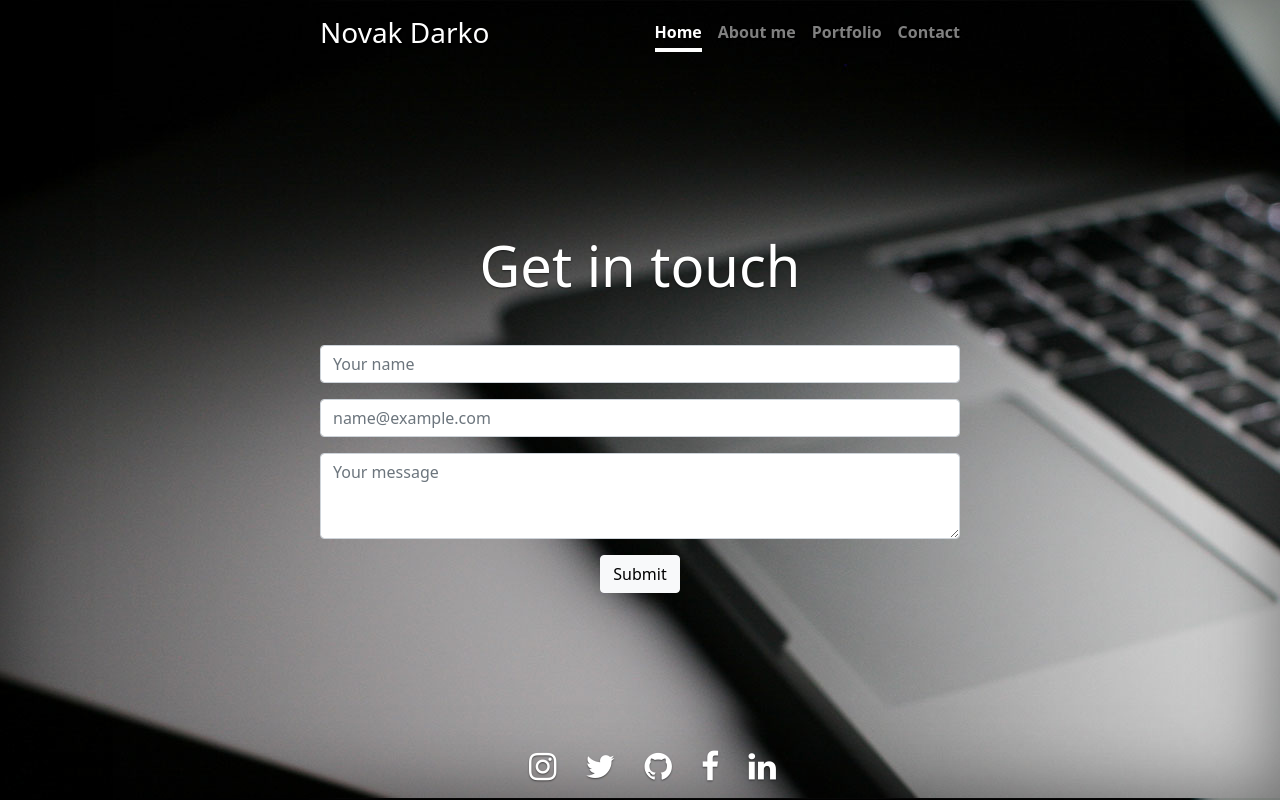
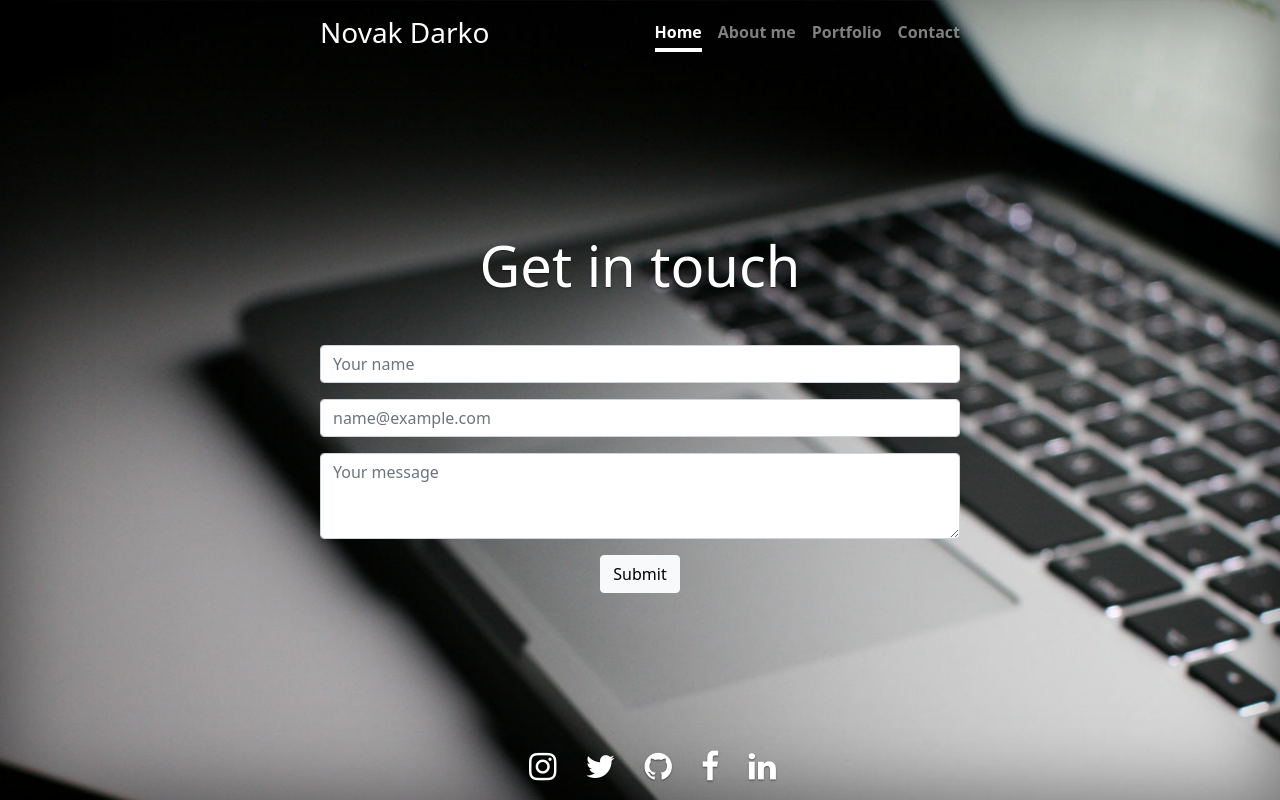
Before and after one commit to novak83/MyPage, a Flask app: page /hire in a window 1280 px wide. Run offline with Flask 2, Linux system fonts and the light colour scheme; some libraries are stand-ins or nearby versions.

Commit message:
Add files via upload

```diff
--- a/static/css/hire.css
+++ b/static/css/hire.css
@@ -1,3 +1,6 @@
 body {
     background: url("/static/img/bg4.jpg");
+    background-repeat: no-repeat;
+    background-size: cover;
+    background-position: center center;
 }
--- a/static/css/index_style.css
+++ b/static/css/index_style.css
@@ -1,6 +1,8 @@
 body {
     background: url("/static/img/homebg.jpg");
     background-repeat: no-repeat;
+    background-size: cover;
+    background-position: center center;
 }
 
 a {
--- a/static/css/portfolio.css
+++ b/static/css/portfolio.css
@@ -1,6 +1,8 @@
 body {
     background: url("/static/img/intro-bg.jpg");
-
+    background-repeat: no-repeat;
+    background-size: cover;
+    background-position: center center;
 }
 
 a {
```
